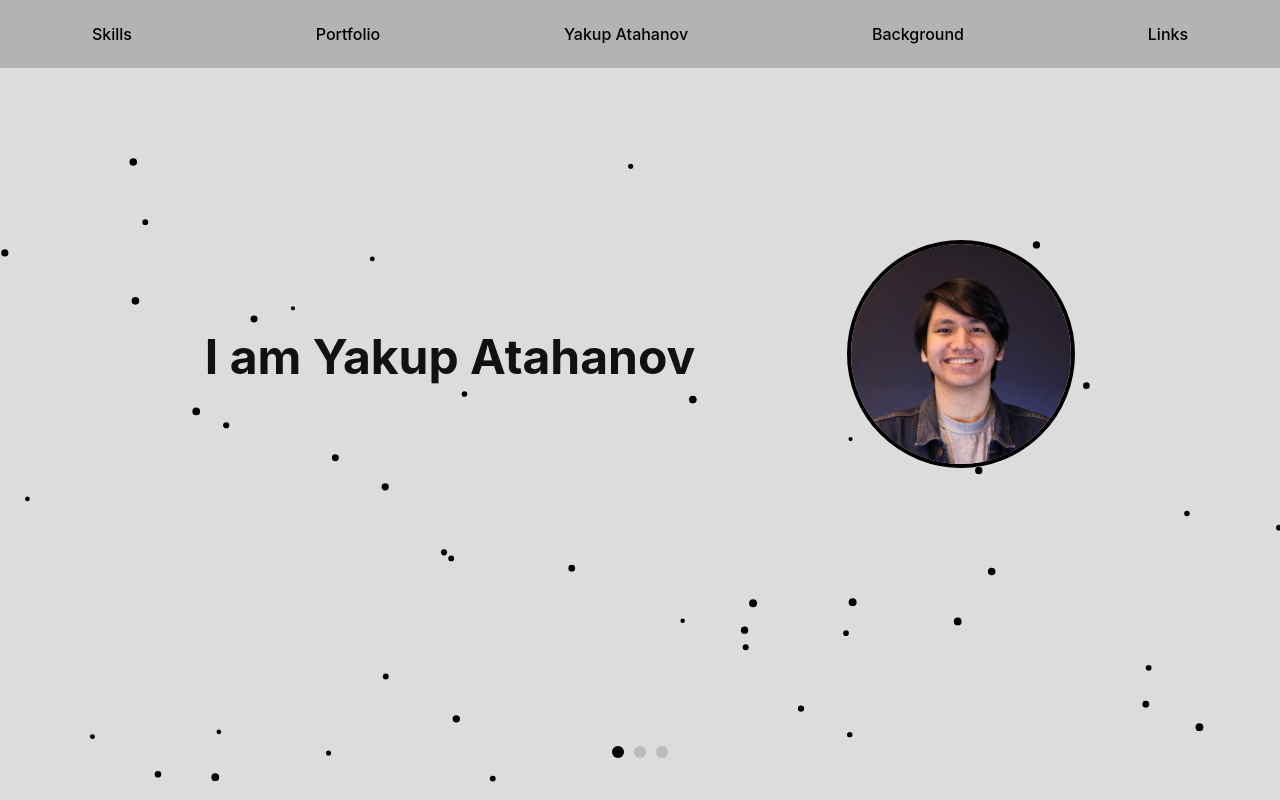
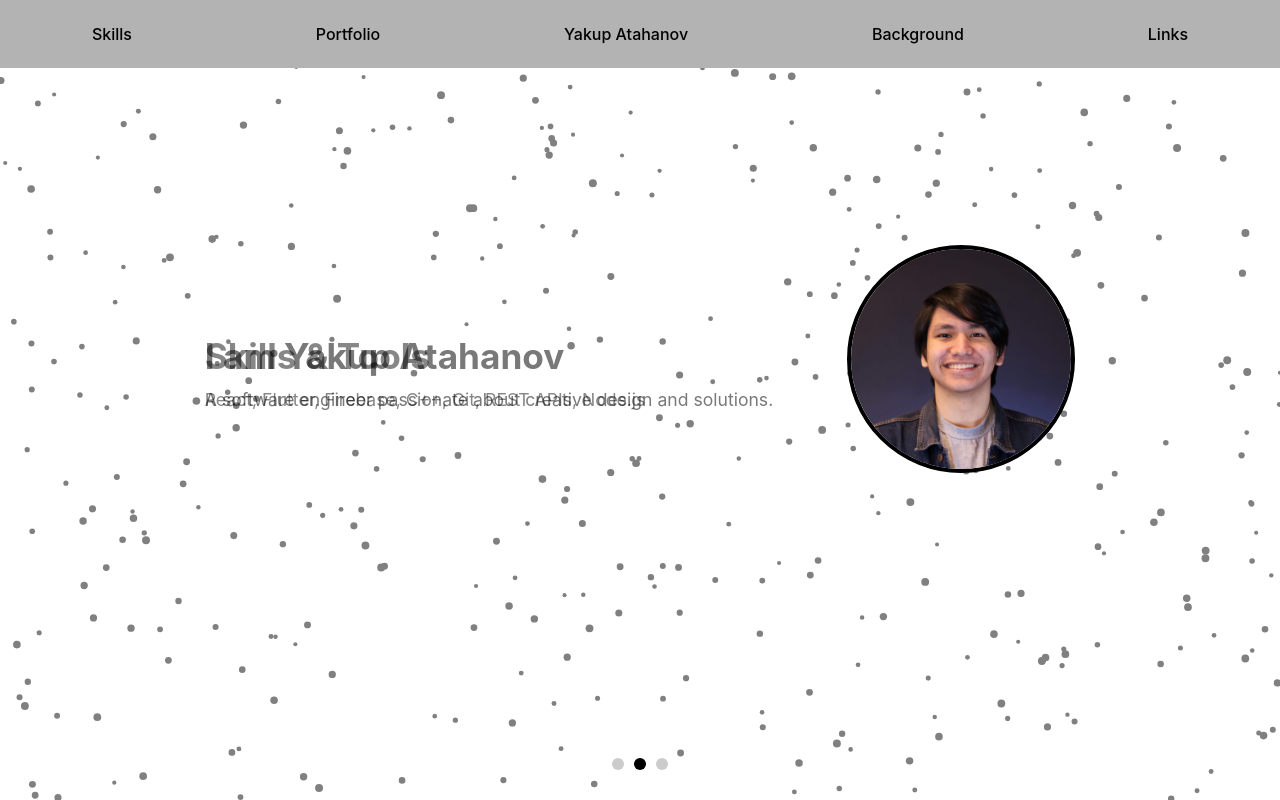
Before and after one commit to YakupAtahanov/my-portfolio, a React (Create React App) app in the folder my-portfolio/: page / in a window 1280 px wide. Built offline with nearby package versions, Linux system fonts and the light colour scheme.

Commit message:
Made animated, interactive background

```diff
--- a/my-portfolio/src/Components/DotBackground.js
+++ b/my-portfolio/src/Components/DotBackground.js
@@ -1,25 +1,25 @@
-// src/Components/DotBackground.js
-
-import React, { useRef, useEffect } from 'react';
+import React, { useRef, useEffect, useState } from 'react';
 
 export default function DotBackground() {
-  const canvasRef = useRef();
+  const canvasRef = useRef(null);
+  const [dimensions, setDimensions] = useState({
+    width: window.innerWidth,
+    height: window.innerHeight,
+  });
 
   useEffect(() => {
     const canvas = canvasRef.current;
     const ctx = canvas.getContext('2d');
 
-    let width = (canvas.width = window.innerWidth);
-    let height = (canvas.height = window.innerHeight);
-
     let mouse = { x: null, y: null };
-    const nodeCount = 50;
+    const nodeCount = 400;
     const nodes = [];
 
+    // Initialize node data
     for (let i = 0; i < nodeCount; i++) {
       nodes.push({
-        x: Math.random() * width,
-        y: Math.random() * height,
+        x: Math.random() * dimensions.width,
+        y: Math.random() * dimensions.height,
         radius: (Math.random() + 1) * 2,
         dx: (Math.random() - 0.5) * 0.5,
         dy: (Math.random() - 0.5) * 0.5,
@@ -27,29 +27,25 @@ export default function DotBackground() {
     }
 
     function draw() {
-      ctx.clearRect(0, 0, width, height);
+      ctx.clearRect(0, 0, dimensions.width, dimensions.height);
 
       for (let node of nodes) {
-        // Move nodes
         node.x += node.dx;
         node.y += node.dy;
 
-        // Bounce off edges
-        if (node.x < 0 || node.x > width) node.dx *= -1;
-        if (node.y < 0 || node.y > height) node.dy *= -1;
+        if (node.x < 0 || node.x > dimensions.width) node.dx *= -1;
+        if (node.y < 0 || node.y > dimensions.height) node.dy *= -1;
 
-        // Repel from mouse
         const dist = Math.hypot(node.x - mouse.x, node.y - mouse.y);
         if (dist < 80) {
           const angle = Math.atan2(node.y - mouse.y, node.x - mouse.x);
-          node.x += Math.cos(angle) * 1;
-          node.y += Math.sin(angle) * 1;
+          node.x += Math.cos(angle);
+          node.y += Math.sin(angle);
         }
 
-        // Draw node
         ctx.beginPath();
         ctx.arc(node.x, node.y, node.radius, 0, Math.PI * 2);
-        ctx.fillStyle = 'black';
+        ctx.fillStyle = 'grey';
         ctx.fill();
       }
 
@@ -64,8 +60,7 @@ export default function DotBackground() {
     };
 
     const handleResize = () => {
-      width = canvas.width = window.innerWidth;
-      height = canvas.height = window.innerHeight;
+      setDimensions({ width: window.innerWidth, height: window.innerHeight });
     };
 
     window.addEventListener('mousemove', handleMouseMove);
@@ -75,15 +70,19 @@ export default function DotBackground() {
       window.removeEventListener('mousemove', handleMouseMove);
       window.removeEventListener('resize', handleResize);
     };
-  }, []);
+  }, [dimensions.width, dimensions.height]);
 
   return (
     <canvas
       ref={canvasRef}
+      width={dimensions.width}
+      height={dimensions.height}
       style={{
-        position: 'absolute',
+        position: 'fixed',
         top: 0,
         left: 0,
+        width: '100vw',
+        height: '100vh',
         zIndex: 0,
         pointerEvents: 'none',
       }}
--- a/my-portfolio/src/Components/Layout.css
+++ b/my-portfolio/src/Components/Layout.css
@@ -1,10 +1,15 @@
-/* src/Components/Layout.css */
+.layout-wrapper {
+  position: relative;
+  z-index: 0;
+}
 
 .layout {
   font-family: 'Inter', sans-serif;
-  background-color: #dcdcdc;
+  background-color: transparent;
   min-height: 100vh;
   position: relative;
+  overflow: hidden;
+  z-index: 1;
 }
 
 .navbar {
--- a/my-portfolio/src/Components/Layout.js
+++ b/my-portfolio/src/Components/Layout.js
@@ -2,9 +2,12 @@ import React from 'react';
 import { Outlet } from 'react-router-dom';
 import './Layout.css';
 import NavButton from './NavButton.js';
+import DotBackground from './DotBackground';
 
 export default function Layout() {
   return (
+    <div className="layout-wrapper">
+      <DotBackground />
       <div className="layout">
         <nav className="navbar">
           <NavButton to="/skills">Skills</NavButton>
@@ -18,5 +21,6 @@ export default function Layout() {
           <Outlet />
         </main>
       </div>
+    </div>
   );
 }
--- a/my-portfolio/src/Pages/HomePage.css
+++ b/my-portfolio/src/Pages/HomePage.css
@@ -1,10 +1,7 @@
-/* src/Pages/HomePage.css */
-
 .homepage-container {
   position: relative;
   width: 100%;
-  height: calc(100dvh - 80px); /* Adjust 80px to your actual navbar height */
-  background-color: #dcdcdc;
+  height: calc(100dvh - 68px);
   overflow: hidden;
 }
 
@@ -31,11 +28,39 @@
 }
 
 .hero-text h1 {
-  font-size: 3rem;
+  font-size: 2.2rem;
   font-weight: bold;
-  color: #111;
+  margin-bottom: 0.75rem;
+}
+
+.hero-text {
+  position: absolute;
+  opacity: 0;
+  transition: opacity 1s ease-in-out;
+}
+
+.hero-text p {
+  font-size: 1.1rem;
   margin: 0;
+  max-width: 700px;
 }
+
+.hero-text-wrapper {
+  position: relative;
+  height: 140px;
+  width: 100%;
+  display: flex;
+  align-items: flex-start;
+  flex-direction: column;
+  justify-content: center;
+  overflow: hidden;
+}
+
+.hero-text.active {
+  opacity: 1;
+  position: relative;
+}
+
 
 .hero-image img {
   width: 220px;
@@ -54,6 +79,7 @@
   justify-content: center;
   gap: 10px;
   z-index: 1;
+  cursor: pointer;
 }
 
 .page-indicator .dot {
@@ -69,3 +95,35 @@
   opacity: 1;
   background-color: #000;
 }
+
+.slide {
+  position: absolute;
+  opacity: 0;
+  transition: opacity 1s ease-in-out;
+  text-align: center;
+}
+
+.slide.active {
+  opacity: 1;
+  z-index: 1;
+}
+
+.slide h1 {
+  font-size: 2.5rem;
+  font-weight: bold;
+  margin-bottom: 1rem;
+}
+
+.slide p {
+  font-size: 1.2rem;
+}
+
+.profile-image {
+  margin-top: 1rem;
+  width: 180px;
+  height: 180px;
+  border-radius: 50%;
+  object-fit: cover;
+  object-position: center 30%;
+  border: 4px solid #000;
+}
--- a/my-portfolio/src/Pages/HomePage.js
+++ b/my-portfolio/src/Pages/HomePage.js
@@ -1,26 +1,67 @@
 import profileImg from '../Assets/ProfilePic.jpg';
 import DotBackground from '../Components/DotBackground';
-import React from 'react';
+import React, { useState, useEffect, useRef } from 'react';
 import './HomePage.css';
 
+const slides = [
+  <>
+    <h1>I am Yakup Atahanov</h1>
+    <p>A software engineer passionate about creative design and solutions.</p>
+  </>,
+  <>
+    <h1>Skills & Tools</h1>
+    <p>React, Flutter, Firebase, C++, Git, REST APIs, Node.js</p>
+  </>,
+  <>
+    <h1>Currently Building</h1>
+    <p>Working on CardEX (a smart card manager) and a multilingual AI assistant.</p>
+  </>,
+];
+
 export default function HomePage() {
+  const [index, setIndex] = useState(0);
+  const timerRef = useRef(null);
+
+  useEffect(() => {
+    startAutoScroll();
+    return () => clearInterval(timerRef.current);
+  }, []);
+
+  const startAutoScroll = () => {
+    clearInterval(timerRef.current);
+    timerRef.current = setInterval(() => {
+      setIndex((prev) => (prev + 1) % slides.length);
+    }, 5000);
+  };
+
   return (
     <div className="homepage-container">
-      <DotBackground />
 
       <div className="hero-section">
-        <div className="hero-text">
-          <h1>I am Yakup Atahanov</h1>
+        <div className="hero-text-wrapper">
+          {slides.map((content, i) => (
+            <div key={i} className={`hero-text ${i === index ? 'active' : ''}`}>
+              {content}
+            </div>
+          ))}
         </div>
+
         <div className="hero-image">
           <img src={profileImg} alt="Yakup Atahanov" />
         </div>
       </div>
 
       <div className="page-indicator">
-        <span className="dot active" />
-        <span className="dot" />
-        <span className="dot" />
+        {slides.map((_, i) => (
+          <span
+            key={i}
+            className={`dot ${i === index ? 'active' : ''}`}
+            onClick={() => {
+              setIndex(i);
+              startAutoScroll();
+            }}
+          />
+        ))}
       </div>
     </div>
   );
```
Lines whose indentation alone changed are shown as unchanged.
